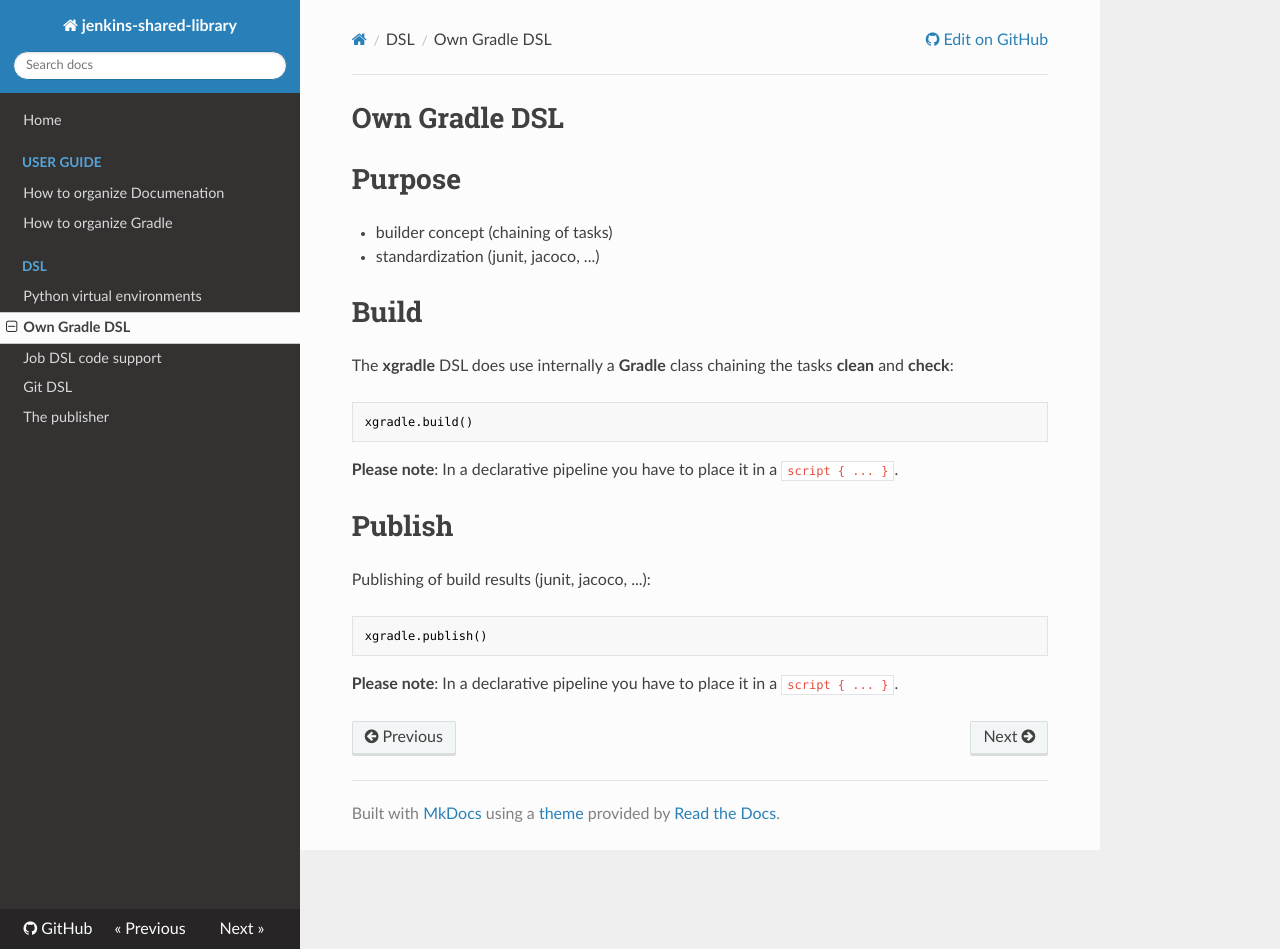
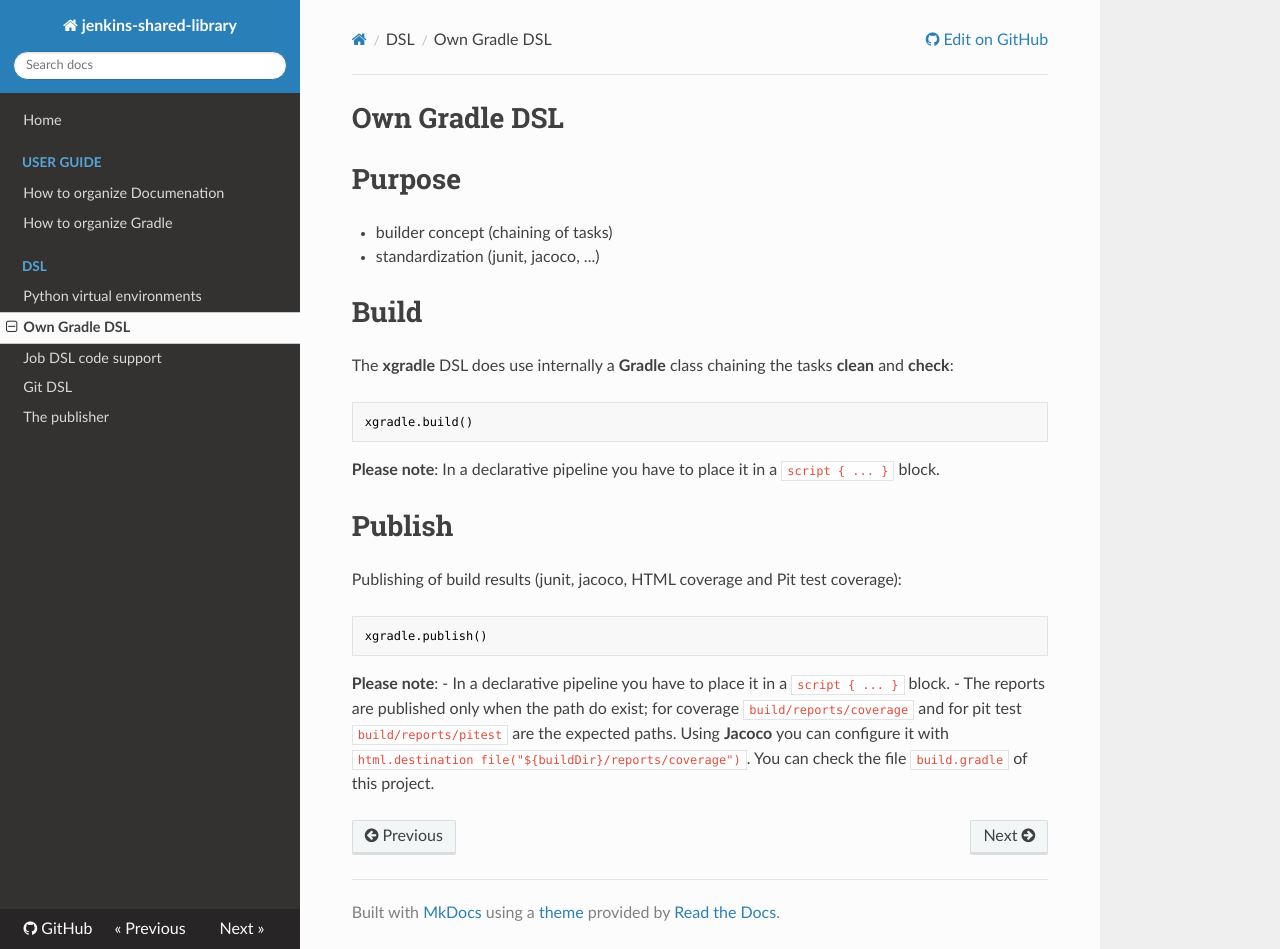
Before and after one commit to Nachtfeuer/jenkins-shared-library, an MkDocs documentation site: the page built from docs/xgradle.md, in a window 1280 px wide and 949 px high. Built offline with MkDocs 1.6.1, drawn with Linux system fonts in a browser that asks for light colours; nearby versions of some CDN libraries.

Commit message:
pit test coverage report added to xgradle.publish; documentation updated

````diff
--- a/docs/xgradle.md
+++ b/docs/xgradle.md
@@ -14,14 +14,20 @@
 xgradle.build()
 ```
 
-**Please note**: In a declarative pipeline you have to place it in a `script { ... }`.
+**Please note**: In a declarative pipeline you have to place it in a `script { ... }` block.
 
 # Publish
 
-Publishing of build results (junit, jacoco, ...):
+Publishing of build results (junit, jacoco, HTML coverage and Pit test coverage):
 
 ```groovy
 xgradle.publish()
 ```
 
-**Please note**: In a declarative pipeline you have to place it in a `script { ... }`.
+**Please note**:
+ - In a declarative pipeline you have to place it in a `script { ... }` block.
+ - The reports are published only when the path do exist; for coverage
+   `build/reports/coverage` and for pit test `build/reports/pitest`
+   are the expected paths. Using **Jacoco** you can configure it with
+   `html.destination file("${buildDir}/reports/coverage")`.
+   You can check the file `build.gradle` of this project.
````
Also changed, not shown: 3 other files.
